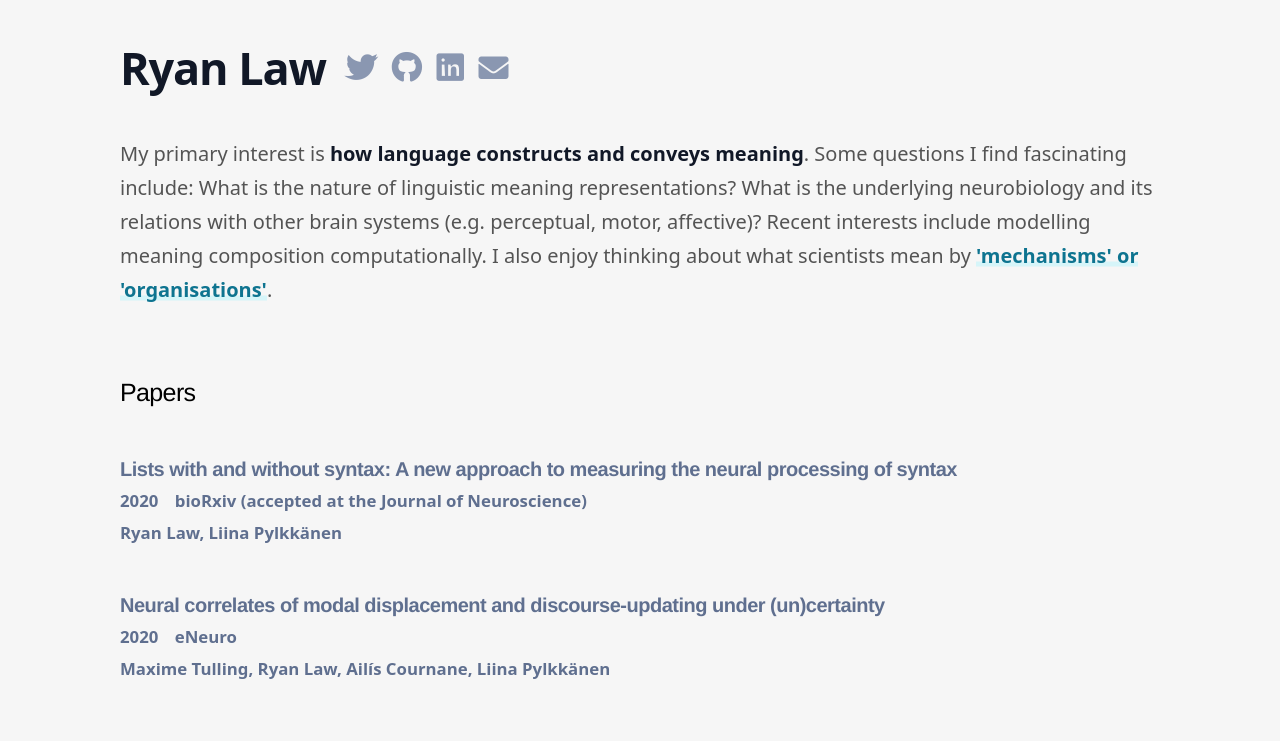
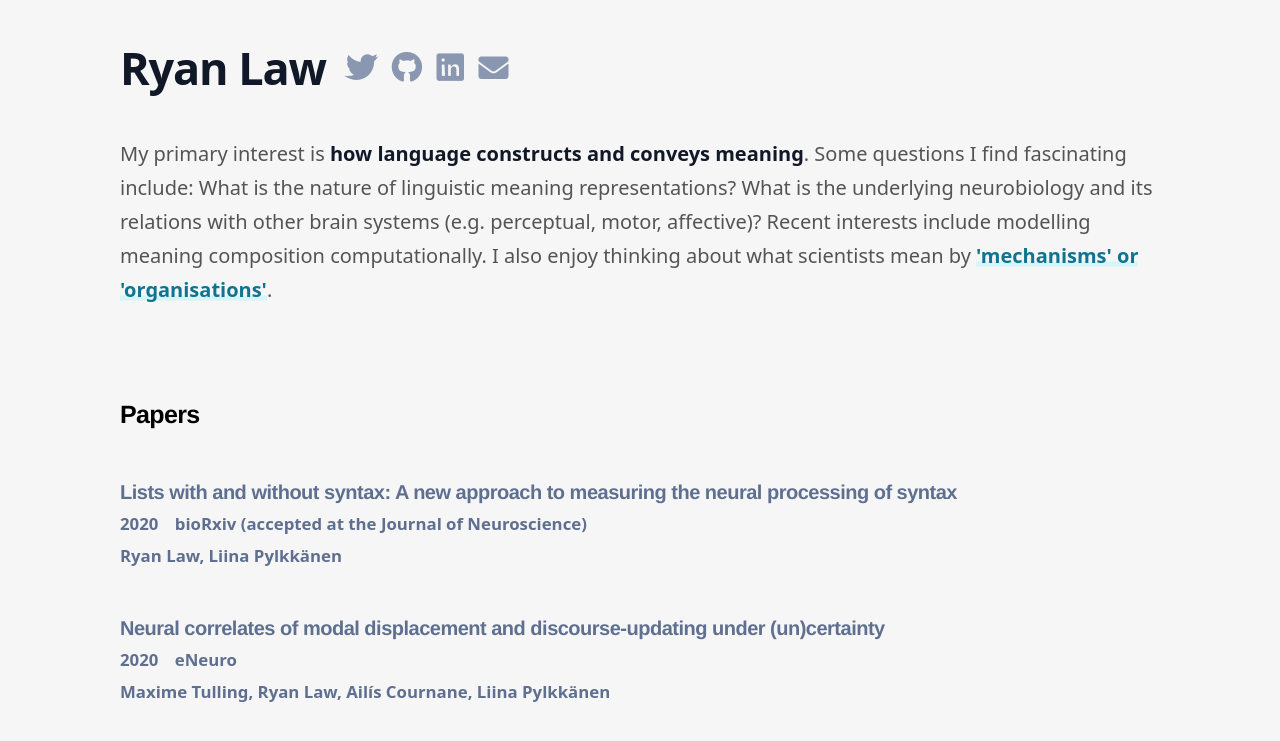
Before and after one commit to rmc-law/rmc-law.github.io, a Jekyll site: the page built from research.md, in a window 1280 px wide. Shown: the top 741 px of the page. Built offline with Jekyll 4.4.1, drawn with Linux system fonts in a browser that asks for light colours; a style sheet for code colours, icons or effects is not loaded.

Commit message:
minor css edit

```diff
--- a/_sass/minima/_base.scss
+++ b/_sass/minima/_base.scss
@@ -172,11 +172,11 @@ nav a:nth-child(1) {
  */
 
  .publications {
-   margin-top: 4rem;
+   margin-top: 5.425rem;
  }
 
 .heading {
-  font-weight: 400;
+  font-weight: bold;
   color: black;
 }
 
```
